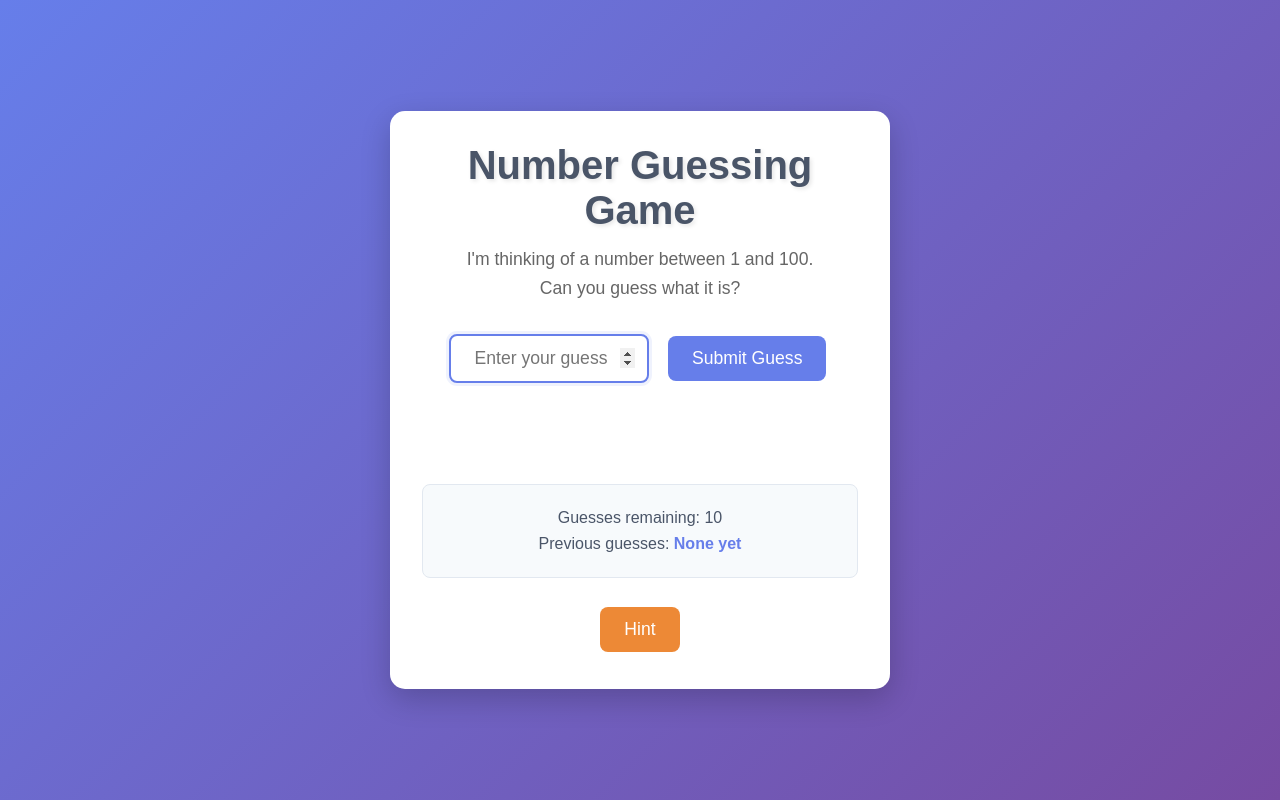
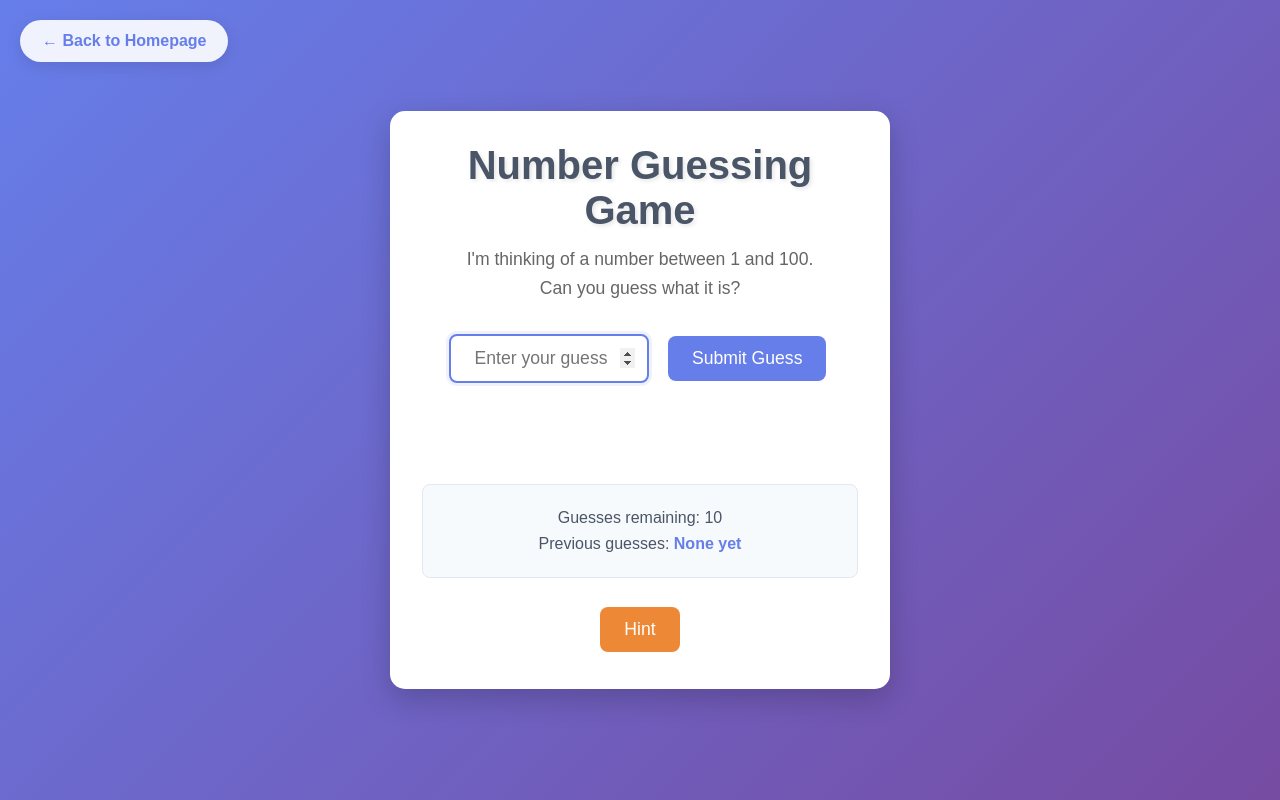
Before and after one commit to willawaffle/homepage, a plain HTML site: page number-game.html in a window 1280 px wide. Drawn offline with Linux system fonts and the light colour scheme.

Commit message:
Add back navigation to number game and update button styles

```diff
--- a/homepage.css
+++ b/homepage.css
@@ -826,6 +826,7 @@ body {
 
 .theme-btn {
   background: rgba(255, 255, 255, 0.8);
+  color: #333;
   border: 2px solid transparent;
   padding: 12px 20px;
   border-radius: 25px;
--- a/number-game.html
+++ b/number-game.html
@@ -7,6 +7,11 @@
     <link rel="stylesheet" href="style.css" />
   </head>
   <body>
+    <!-- Navigation back to homepage -->
+    <nav class="back-nav">
+      <a href="index.html" class="back-btn">← Back to Homepage</a>
+    </nav>
+
     <div class="container">
       <h1>Number Guessing Game</h1>
       <div class="game-info">
--- a/style.css
+++ b/style.css
@@ -2,6 +2,36 @@
   margin: 0;
   padding: 0;
   box-sizing: border-box;
+}
+
+/* Back Navigation */
+.back-nav {
+  position: fixed;
+  top: 20px;
+  left: 20px;
+  z-index: 1000;
+}
+
+.back-btn {
+  display: inline-block;
+  padding: 10px 20px;
+  background: rgba(255, 255, 255, 0.9);
+  color: #667eea;
+  text-decoration: none;
+  border-radius: 25px;
+  font-weight: bold;
+  font-size: 1rem;
+  transition: all 0.3s ease;
+  box-shadow: 0 4px 15px rgba(0, 0, 0, 0.1);
+  border: 2px solid transparent;
+}
+
+.back-btn:hover {
+  background: #667eea;
+  color: white;
+  transform: translateY(-2px);
+  box-shadow: 0 6px 20px rgba(102, 126, 234, 0.3);
+  border-color: #5a67d8;
 }
 
 body {
```
